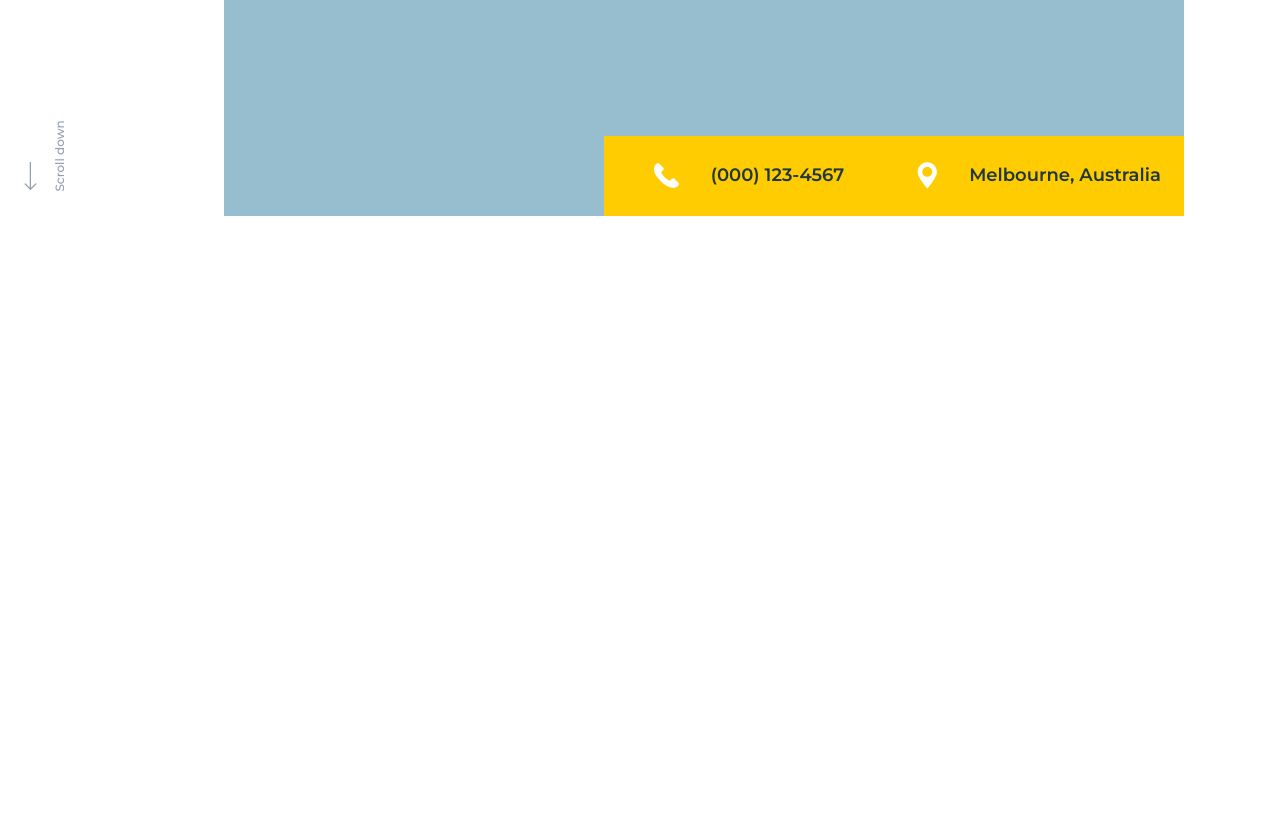
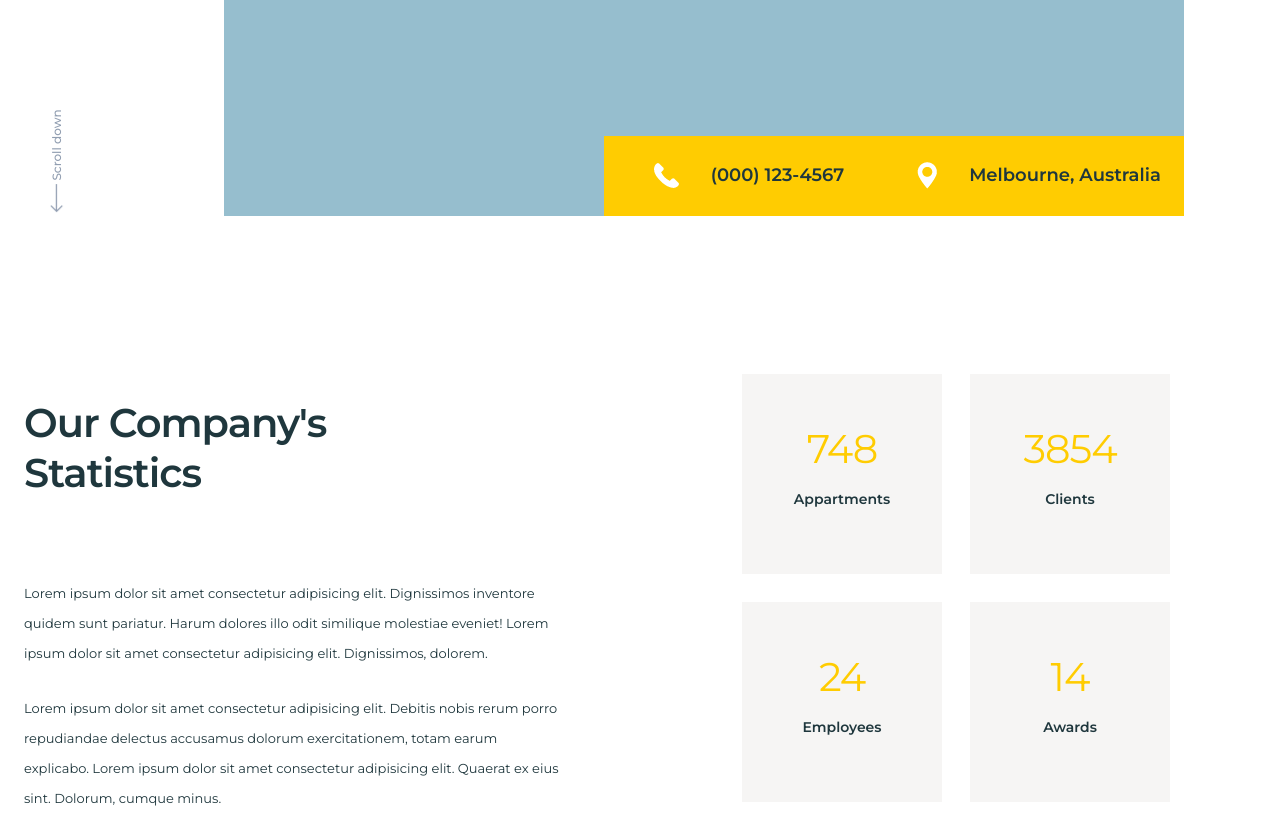
Before and after one commit to Zilvis0/Kursai, a plain HTML site: page SRC/Estate/index.html in a window 1280 px wide. Shown: the part 531-1371 px from the top of the page. Before the commit the page ends 800 px from the top, so only its background shows below. Drawn offline with nearby package versions, Linux system fonts and the light colour scheme; files that its build step writes are made by us from their sources.

Commit message:
Statistics kinda done

```diff
--- a/SRC/Estate/_landing.scss
+++ b/SRC/Estate/_landing.scss
@@ -32,6 +32,7 @@
                 width: 480px;
                 height: 71px;
                 margin-top: 48px;
+                padding-left: 28px;
                 display: flex;
                 flex-direction: row;
                 justify-content: flex-start;
@@ -69,20 +70,33 @@
                     height: 70px;
                     border-radius: 5px;
                     background-color: #ffcc01;
+                    font-size: 15px;
+                    letter-spacing: 0px;
+                    color: $textclr;
+                    font-weight: 500;
+                    font-family: $font;
                 }
             }
         }
 
         .scroll {
+            display: flex;
+            flex-direction: row;
+            justify-content: flex-start;
+            align-items: center;
             font-size: 12px;
             letter-spacing: 0px;
             color: #919eb1;
             font-weight: 500;
             font-family: $font;
-            margin-bottom: 24px;
+            padding-bottom: 30px;
+            margin-bottom: 30px;
+            transform: rotate(-90deg);
 
-            h4 {
-                transform: rotate(-90deg);
+            img {
+                align-self: flex-start;
+                transform: rotate(90deg);
+                margin-right: 11px;
             }
         }
     }
--- a/SRC/Estate/_statistics.scss
+++ b/SRC/Estate/_statistics.scss
@@ -0,0 +1,94 @@
+[class ^="box-"] {
+    display: flex;
+    flex-direction: column;
+    justify-content: center;
+    align-items: center;
+    background-color: #f6f5f4;
+    width: 200px;
+    height: 200px;
+    margin: 14px;
+
+}
+
+.Statistics {
+
+    max-width: 1160px;
+    margin-top: 144px;
+    display: flex;
+    justify-content: space-between;
+    align-items: center;
+
+    .left {
+        display: flex;
+        flex-direction: column;
+        justify-content: space-between;
+        align-items: flex-start;
+
+        h2 {
+            font-size: 40px;
+            width: 310px;
+            letter-spacing: -1px;
+            color: $textclr;
+            font-weight: 600;
+            font-family: $font;
+            margin-bottom: 55px;
+            line-height: 50px;
+        }
+
+        .text-box {
+            width: 540px;
+            height: 226px;
+
+            p {
+                font-size: 13px;
+                letter-spacing: 0px;
+                color: $textclr;
+                font-weight: 400;
+                font-family: $font;
+                line-height: 30px;
+                margin-top: 25px;
+                margin-bottom: 25px;
+            }
+        }
+    }
+
+    .right {
+        display: grid;
+        grid-template-areas:
+            "box1 box2"
+            "box3 box4";
+
+
+        .box-1 {
+            grid-area: box1;
+        }
+
+        .box-2 {
+            grid-area: box2;
+        }
+
+        .box-3 {
+            grid-area: box3;
+        }
+
+        .box-4 {
+            grid-area: box4;
+        }
+
+        h3 {
+            font-size: 40px;
+            letter-spacing: -1px;
+            line-height: 50px;
+            color: $thmyellow;
+        }
+
+        h4 {
+            font-size: 14px;
+            letter-spacing: 0px;
+            line-height: 50px;
+            color: $textclr;
+            font-weight: 600;
+            font-family: $font;
+        }
+    }
+}
--- a/SRC/Estate/_theme.scss
+++ b/SRC/Estate/_theme.scss
@@ -1,5 +1,6 @@
 $font: 'Montserrat', sans-serif;
 $textclr: #1f373d;
+$thmyellow: #ffcc01;
 li {
     list-style: none;
 }
--- a/SRC/Estate/index.html
+++ b/SRC/Estate/index.html
@@ -56,14 +56,10 @@
             </div>
 
             <div class="scroll">
-                <ul>
-                    <li>
-                        <h4>Scroll down</h4>
-                    </li>
-                    <li>
-                        <img src="./assets/Arrow down.png">
-                    </li>
-                </ul>
+
+                <img src="./assets/Arrow down.png">
+                <h4>Scroll down</h4>
+
             </div>
 
 
@@ -80,7 +76,63 @@
     </section>
 
     <section class="Statistics">
+        <div class="left">
+            <h2>
+                Our Company's Statistics
+            </h2>
+            <div class="text-box">
+                <p>
+                    Lorem ipsum dolor sit amet consectetur adipisicing elit. Dignissimos inventore quidem sunt pariatur.
+                    Harum dolores illo odit similique molestiae eveniet! Lorem ipsum dolor sit amet consectetur
+                    adipisicing elit. Dignissimos, dolorem.
+                </p>
+                <p>
+                    Lorem ipsum dolor sit amet consectetur adipisicing elit. Debitis nobis rerum porro repudiandae
+                    delectus
+                    accusamus dolorum exercitationem, totam earum explicabo. Lorem ipsum dolor sit amet consectetur
+                    adipisicing elit. Quaerat ex eius sint. Dolorum, cumque minus.
+                </p>
+            </div>
+        </div>
 
+        <div class="right">
+            <div class="box-1">
+                <h3>
+                    748
+                </h3>
+                <h4>
+                    Appartments
+                </h4>
+            </div>
+
+            <div class="box-2">
+                <h3>
+                    3854
+                </h3>
+                <h4>
+                    Clients
+                </h4>
+            </div>
+
+            <div class="box-3">
+                <h3>
+                    24
+                </h3>
+                <h4>
+                    Employees
+                </h4>
+            </div>
+
+            <div class="box-4">
+                <h3>
+                    14
+                </h3>
+                <h4>
+                    Awards
+                </h4>
+            </div>
+
+        </div>
 
     </section>
 
```
